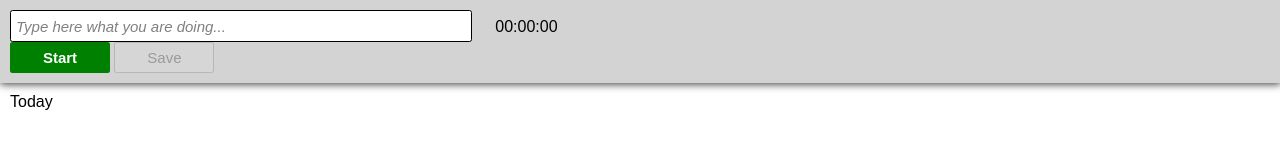
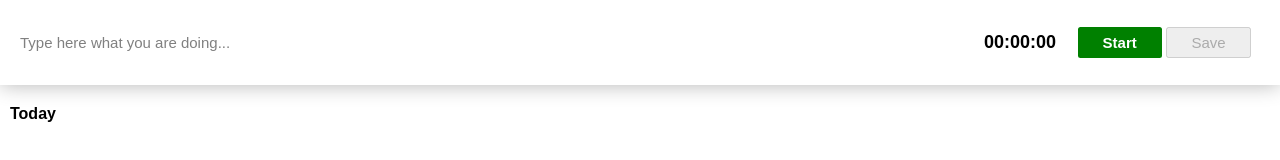
Before and after one commit to felipedssantos7/time-track, a plain HTML site: page index.html in a window 1280 px wide. Drawn offline with Linux system fonts and the light colour scheme.

Commit message:
Update elements position

```diff
--- a/css/index.css
+++ b/css/index.css
@@ -1,38 +1,52 @@
-#content {
+* {
     font-family: Arial, Helvetica, sans-serif;
 }
 
 #act-bar {
-    background-color: lightgrey;
-    padding: 10px;
-    box-shadow: 0.5px 0.5px 8px 0.1px rgb(51, 51, 51);
+    display: flex;
+    justify-content: space-between;
+    align-items: center;
+    background-color: white;
+    padding: 25px 15px;
+    box-shadow: 0px 0px 20px 0.1px rgb(180, 180, 180);
 }
 
 #act-text {
-    width: 450px;
+    width: 75%;
     height: 25px;
-    padding: 2.5px 5px;
-    border: 1px solid black;
+    padding: 5px;
+    border: 0px solid transparent;
     border-radius: 2.5px;
+    color: grey;
     font-size: 15px;
-    font-style: italic;
-    color: grey;
+}
+
+#act-text:focus {
+    outline: transparent;
 }
 
 #act-cron {
-    display: inline-block;
+    font-weight: bold;
+    font-size: 18px;
     text-align: center;
-    width: 100px;
 }
 
-#row-btn {
-    display: inline-block;
+#act-cron:hover, #act-cron:focus {
+    background-color: lightgrey;
+    padding: 5px;
+    border-radius: 5px;
+    outline: transparent;
+}
+
+#row-btns {
+    width: 15%;
 }
 
 #act-toggle-btn, #act-save-btn {
-    width: 100px;
+    padding: 5px;
+    width: 45%;
     font-size: 15px;
-    padding: 5px;
+    user-select: none;
 }
 
 #act-toggle-btn {
@@ -70,3 +84,8 @@
     border-radius: 5px;
     display: inline-block;
 }
+
+#content #saved-act-times .day {
+    margin: 10px 0px;
+    font-weight: bold;
+}
```
